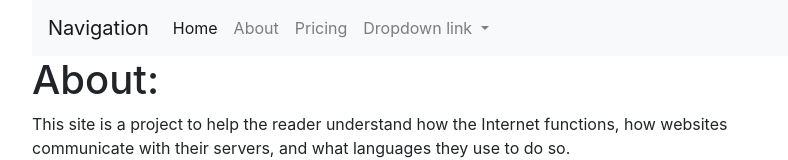
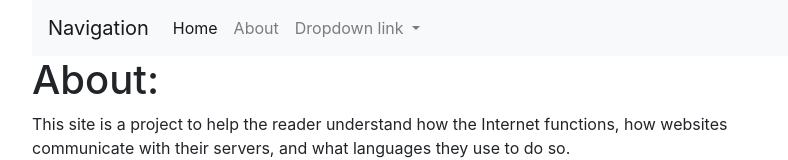
Before and after one commit to sheharyar199/HowTheInternetWorks, a plain HTML site: page docs/about.html in a window 1280 px wide. Shown: the top 160 px of the page, without its empty margins (53-841 px from the left). Drawn offline with nearby package versions, Linux system fonts and the light colour scheme.

Commit message:
removed extra nav bar button from about page

```diff
--- a/docs/about.html
+++ b/docs/about.html
@@ -25,9 +25,7 @@
                 <li class="nav-item">
                     <a class="nav-link" href="about.html">About</a>
                 </li>
-                <li class="nav-item">
-                    <a class="nav-link" href="#">Pricing</a>
-                </li>
+
                 <li class="nav-item dropdown">
                     <a class="nav-link dropdown-toggle" href="#" id="navbarDropdownMenuLink" role="button" data-toggle="dropdown" aria-haspopup="true" aria-expanded="false">
                         Dropdown link
```
